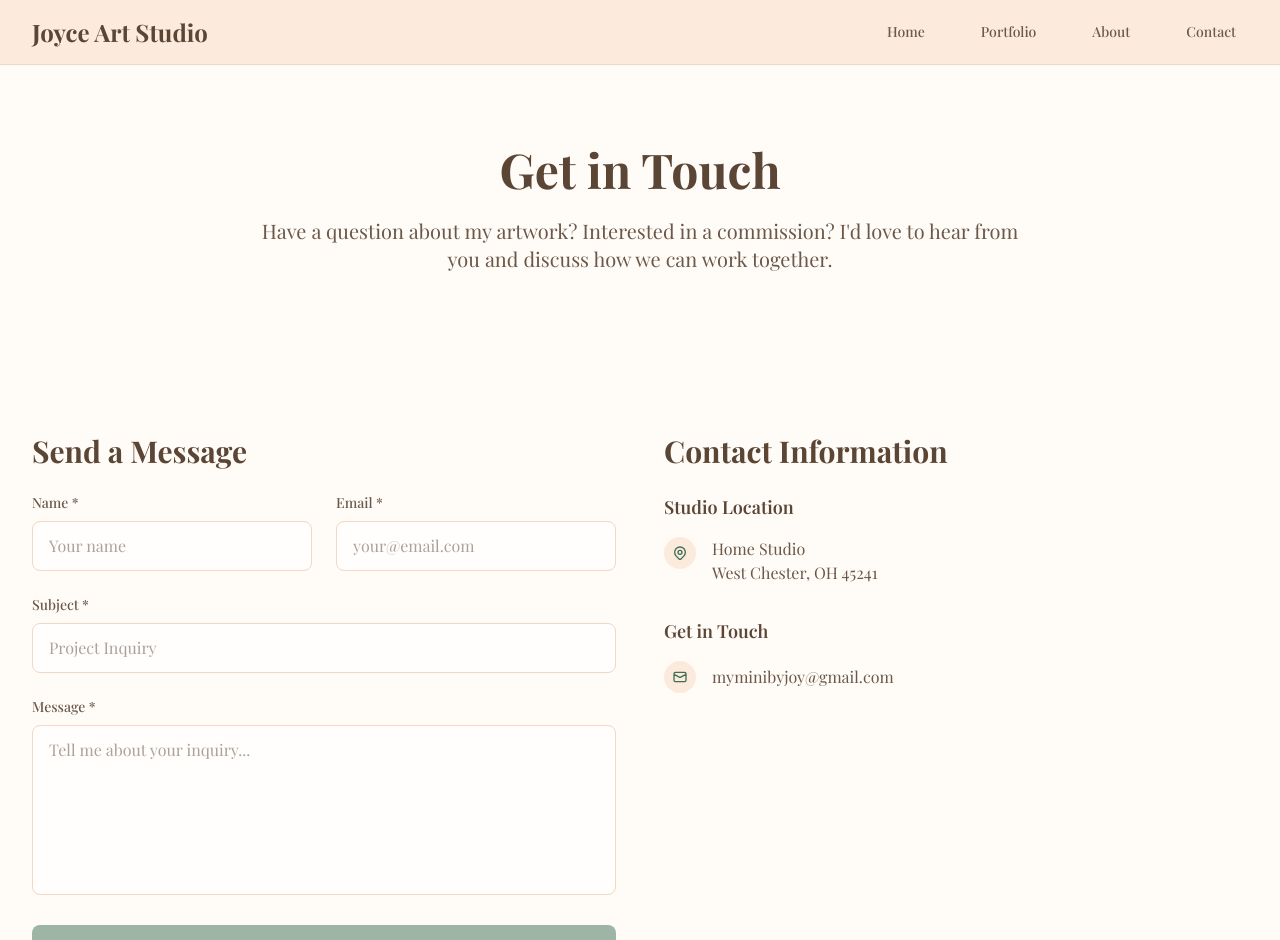
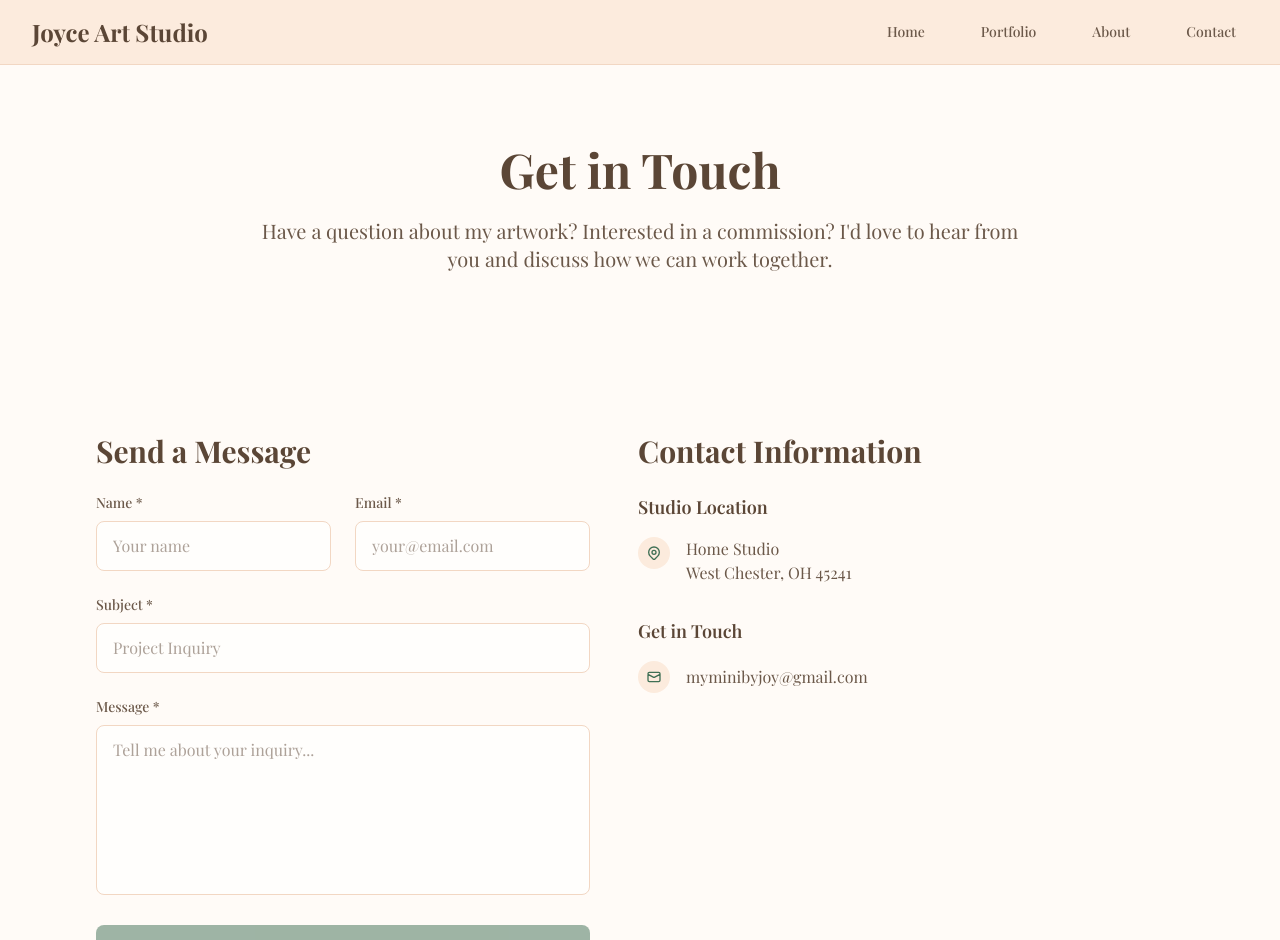
Before and after one commit to JoyRasfeld/joyce-website, a Next.js app: page /contact in a window 1280 px wide. Shown: the top 940 px of the page. Built offline with nearby package versions, Linux system fonts and the light colour scheme; a web font is replaced by a local one.

Commit message:
make contact page content better centered

```diff
--- a/src/app/contact/page.tsx
+++ b/src/app/contact/page.tsx
@@ -21,8 +21,8 @@
 
       {/* Contact Form and Info */}
       <section className="py-20">
-        <div className="max-w-7xl mx-auto px-4 sm:px-6 lg:px-8">
-          <div className="grid grid-cols-1 lg:grid-cols-2 gap-12">
+        <div className="max-w-6xl mx-auto px-4 sm:px-6 lg:px-8">
+          <div className="flex gap-12">
             {/* Contact Form */}
             <ContactForm />
 
```
